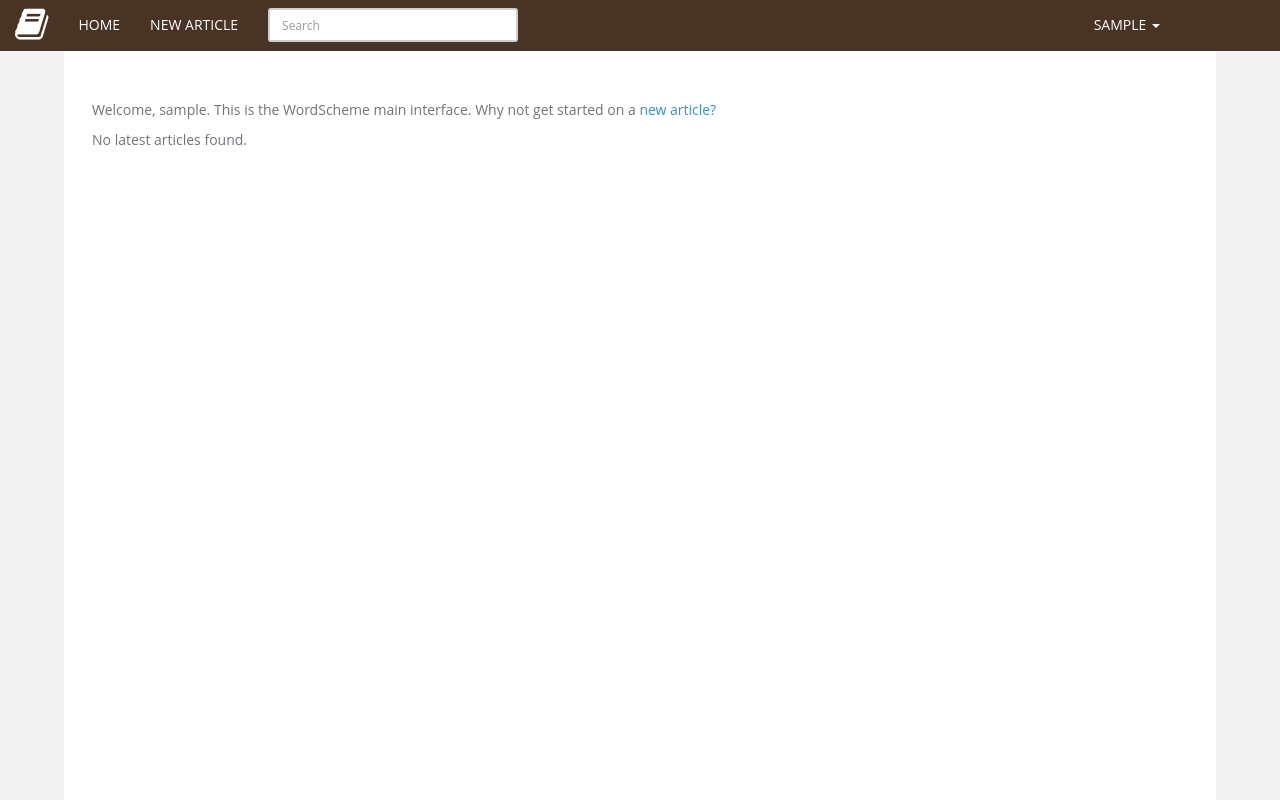
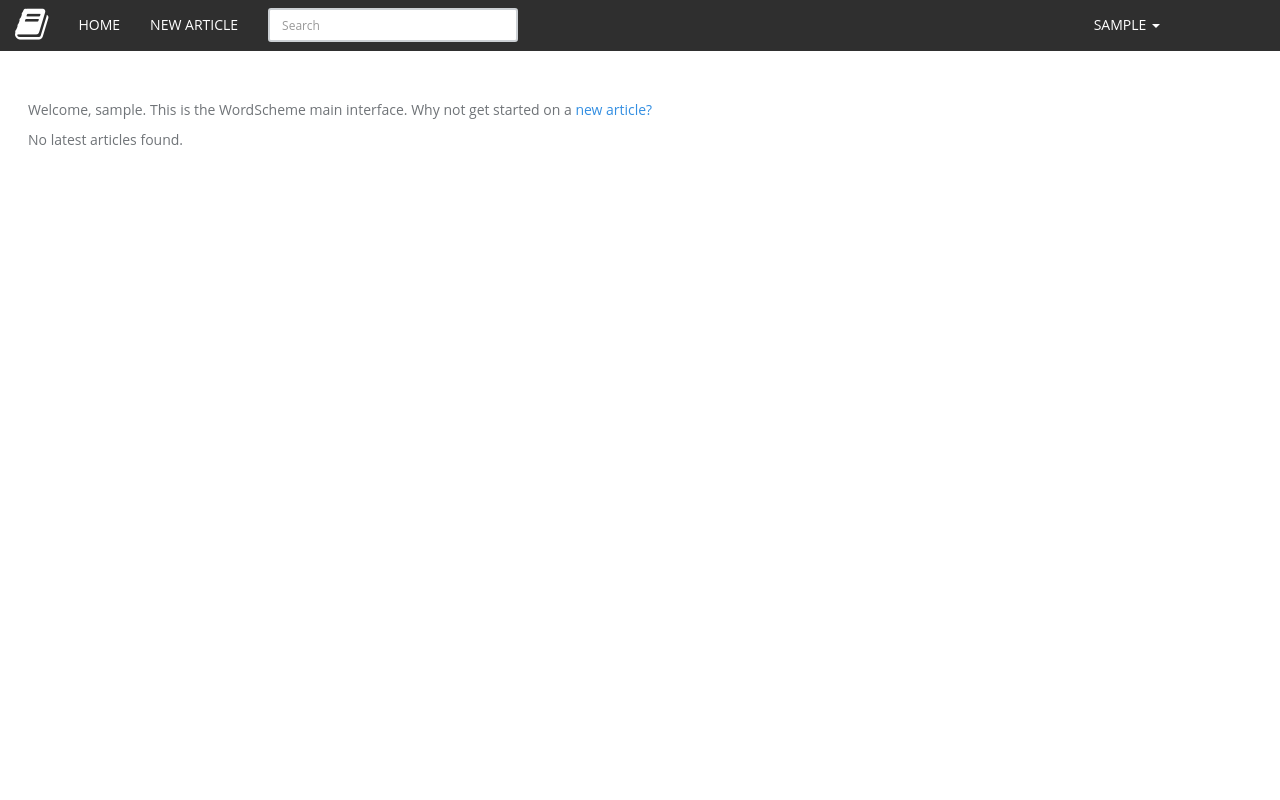
Before and after one commit to rolsn/wordscheme, a Django app: page /main/ in a window 1280 px wide. Run offline with Django 3.2, Linux system fonts and the light colour scheme; the visitor is signed in with stand-in values (Sample User, id 1); data comes from the database, SQL or seed files in the repository; data that the repository does not hold is empty; parts of the project's set-up code (start-up, migrations or seed data) failed here and were passed over; some libraries are stand-ins or nearby versions.

Commit message:
changing the nav color scheme

```diff
--- a/website/static/website/css/main.css
+++ b/website/static/website/css/main.css
@@ -1,5 +1,5 @@
 body {
-  background-color: #f2f2f2;
+  background-color: #fff;
   font-size: 14px; }
 
 p {
@@ -7,16 +7,12 @@ p {
 
 .app-content-main {
   margin: 0 auto;
-  padding: 100px 2em 2em 2em;
-  width: 90%;
-  height: 100%;
-  background-color: #fff; }
+  padding: 100px 2em 2em 2em; }
 
 .article {
   margin-bottom: 2em; }
 
 .article-card {
-  width: 90%;
   margin: 1em;
   box-shadow: 0 4px 8px 0 rgba(0, 0, 0, 0.2), 0 6px 20px 0 rgba(0, 0, 0, 0.19);
   border-radius: 4px; }
@@ -61,7 +57,7 @@ p {
   padding: 0.5em; }
 
 #navigation {
-  background-color: #483324;
+  background-color: #2f2f2f;
   /*
     position: fixed;
     top: 0;
@@ -76,12 +72,12 @@ p {
   text-transform: uppercase; }
 
 #navbar-collapse-content a:focus, #navbar-collapse-content a:hover {
-  background-color: #483324;
+  background-color: #2f2f2f;
   color: #fff;
   text-decoration: underline; }
 
 .navbar-nav .dropdown-menu {
-  background-color: #483324; }
+  background-color: #2f2f2f; }
 
 .navbar-nav .dropdown-menu > li > a, .navbar-nav .dropdown-menu > li > a:hover {
   color: #fff; }
@@ -90,11 +86,11 @@ p {
   color: #fff; }
 
 .nav .open > a, .nav .open > a:focus, .nav .open a:hover {
-  background-color: #483324;
+  background-color: #2f2f2f;
   text-decoration: none; }
 
 #navbar-collapse-content {
-  background-color: #483324; }
+  background-color: #2f2f2f; }
 
 #nav-links a:hover {
   color: #59b3ff; }
@@ -120,7 +116,7 @@ p {
   height: 250px;
   background: linear-gradient(#e1e1e1, #bfbfbf);
   padding: 1em; }
-  @media screen and (max-width: 768px) {
+  @media screen and (max-width: 767px) {
     #user-banner {
       height: 175px; } }
 
@@ -131,7 +127,7 @@ p {
   padding: 100px;
   position: absolute;
   right: 10%; }
-  @media screen and (max-width: 768px) {
+  @media screen and (max-width: 767px) {
     #user-banner-portrait {
       padding: 50px; } }
 
@@ -141,6 +137,6 @@ p {
   background: #000;
   padding: 6px;
   margin-left: 3em; }
-  @media screen and (max-width: 768px) {
+  @media screen and (max-width: 767px) {
     #user-banner-username {
       margin-left: 1em; } }
--- a/website/static/website/css/main.scss
+++ b/website/static/website/css/main.scss
@@ -3,7 +3,7 @@ $nav-bg-color: #2f2f2f;
 $nav-fg-color: #fff;
 
 body {
-    background-color: #f2f2f2;
+    background-color: #fff;
     font-size: 14px;
 }
 
@@ -12,9 +12,6 @@ p { font-size: 14px; }
 .app-content-main {
     margin: 0 auto;
     padding: 100px 2em 2em 2em;
-    width: 90%;
-    height: 100%;
-    background-color: #fff;
 }
 
 .article {
@@ -22,7 +19,6 @@ p { font-size: 14px; }
 }
 
 .article-card {
-    width: 90%;
     margin: 1em;
     box-shadow: 0 4px 8px 0 rgba(0,0,0,0.2), 0 6px 20px 0 rgba(0,0,0,0.19);
     border-radius: 4px;
@@ -67,7 +63,7 @@ p { font-size: 14px; }
 }
 
 #navigation {
-    background-color: #483324;
+    background-color: $nav-bg-color;
     /*
     position: fixed;
     top: 0;
@@ -78,40 +74,40 @@ p { font-size: 14px; }
 #nav-hamburger { margin: 10px; }
 
 #navbar-collapse-content a {
-    color: #fff;
+    color: $nav-fg-color;
     text-transform: uppercase;
 }
 
 #navbar-collapse-content a:focus, #navbar-collapse-content a:hover {
-    background-color: #483324;
-    color: #fff;
+    background-color: $nav-bg-color;
+    color: $nav-fg-color;
     text-decoration: underline;
 }
 
 .navbar-nav .dropdown-menu {
-    background-color: #483324;
+    background-color: $nav-bg-color;
 }
 
 .navbar-nav .dropdown-menu > li > a, .navbar-nav .dropdown-menu > li > a:hover {
-    color: #fff;
+    color: $nav-fg-color;
 }
 
 .navbar-nav .open .dropdown-menu > li > a { color: #fff; }
 
 .nav .open > a, .nav .open > a:focus, .nav .open a:hover {
-    background-color: #483324;
+    background-color: $nav-bg-color;
     text-decoration: none;
 }
 
 #navbar-collapse-content {
-    background-color: #483324;
+    background-color: $nav-bg-color;
 }
 
 #nav-links a:hover { color: #59b3ff; }
 
 #nav-logo {
     line-height: 18px;
-    color: #fff;
+    color: $nav-fg-color;
 }
 
 #nav-right-dropdown { margin-right: 90px; }
```
